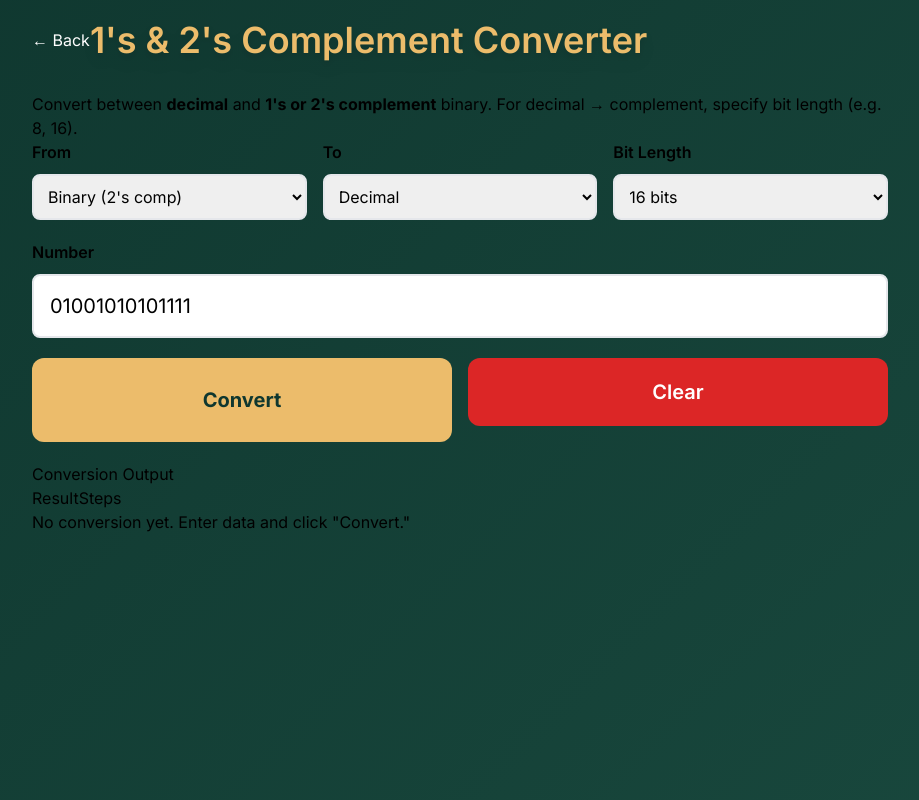
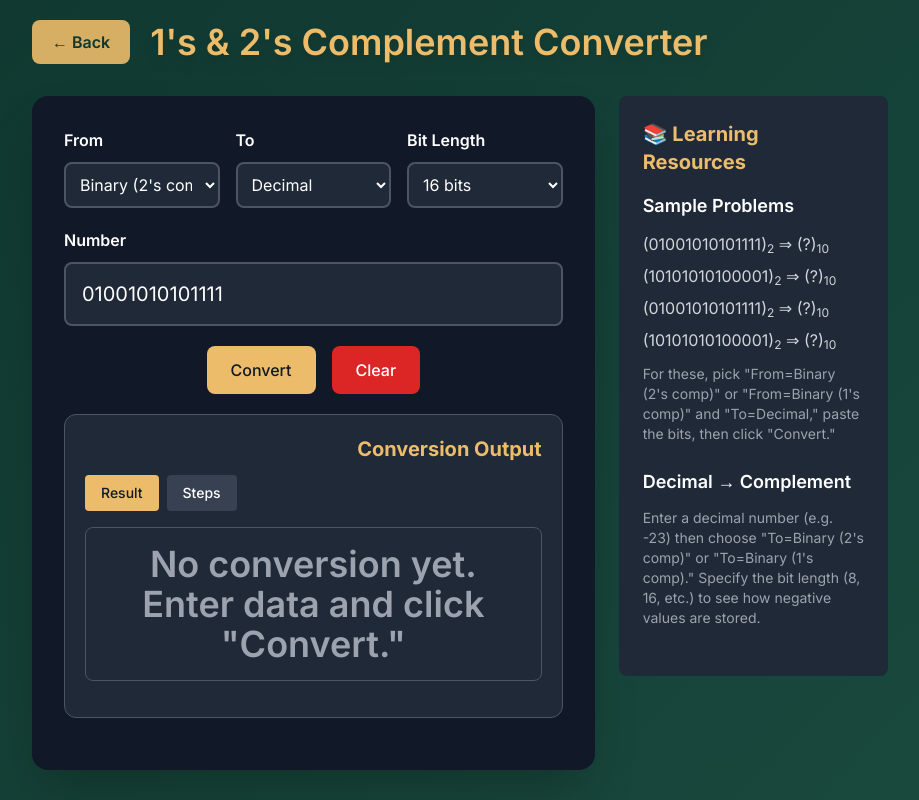
Before and after one commit to uzicodes/Calcu-Mate, a Next.js app: page /calculator/complement in a window 1280 px wide. Shown: the top 800 px of the page, without its empty margins (180-1099 px from the left). Built offline with nearby package versions, Linux system fonts and the light colour scheme; a web font is replaced by a local one.

Commit message:
fixed the layout & Ui  of the compliment calc

```diff
--- a/src/app/calculator/complement/page.tsx
+++ b/src/app/calculator/complement/page.tsx
@@ -205,26 +205,22 @@ export default function ComplementConverter() {
   return (
     <div className="min-h-screen bg-calc-gradient">
       <div className="calculator-container">
-        <div className="calculator-content">
         <div className="calculator-header">
-            <Link href="/" className="back-button">
-              ← Back
-            </Link>
-            <h1 className="calculator-title">1's & 2's Complement Converter</h1>
+          <Link href="/" className="back-btn">← Back</Link>
+          <h1>1's & 2's Complement Converter</h1>
         </div>
 
-          <p className="description">
-            Convert between <strong>decimal</strong> and <strong>1's or 2's complement</strong> binary.
-            For decimal → complement, specify bit length (e.g. 8, 16).
-          </p>
-
+        <div className="grid grid-cols-1 lg:grid-cols-3 gap-6">
+          {/* Calculator Section - Takes 2/3 width on large screens */}
+          <div className="lg:col-span-2">
+            <div className="calculator">
               <div className="grid grid-cols-3 gap-4 mb-5">
                 <div>
-              <label className="block mb-2.5 font-semibold">From</label>
+                  <label className="block mb-2.5 font-semibold text-white">From</label>
                   <select
                     value={fromType}
                     onChange={(e) => setFromType(e.target.value)}
-                className="w-full p-2.5 rounded-lg border-2 border-gray-200 text-base"
+                    className="w-full p-2.5 rounded-lg bg-gray-800 border-2 border-gray-600 text-white text-base focus:border-calc-gold"
                   >
                     <option value="decimal">Decimal</option>
                     <option value="binary">Binary</option>
@@ -234,11 +230,11 @@ export default function ComplementConverter() {
                 </div>
 
                 <div>
-              <label className="block mb-2.5 font-semibold">To</label>
+                  <label className="block mb-2.5 font-semibold text-white">To</label>
                   <select
                     value={toType}
                     onChange={(e) => setToType(e.target.value)}
-                className="w-full p-2.5 rounded-lg border-2 border-gray-200 text-base"
+                    className="w-full p-2.5 rounded-lg bg-gray-800 border-2 border-gray-600 text-white text-base focus:border-calc-gold"
                   >
                     <option value="decimal">Decimal</option>
                     <option value="binary">Binary</option>
@@ -248,11 +244,11 @@ export default function ComplementConverter() {
                 </div>
 
                 <div>
-              <label className="block mb-2.5 font-semibold">Bit Length</label>
+                  <label className="block mb-2.5 font-semibold text-white">Bit Length</label>
                   <select
                     value={bitLength}
                     onChange={(e) => setBitLength(parseInt(e.target.value))}
-                className="w-full p-2.5 rounded-lg border-2 border-gray-200 text-base"
+                    className="w-full p-2.5 rounded-lg bg-gray-800 border-2 border-gray-600 text-white text-base focus:border-calc-gold"
                   >
                     <option value={4}>4 bits</option>
                     <option value={8}>8 bits</option>
@@ -263,55 +259,57 @@ export default function ComplementConverter() {
               </div>
 
               <div className="mb-5">
-            <label className="block mb-2.5 font-semibold">Number</label>
+                <label className="block mb-2.5 font-semibold text-white">Number</label>
                 <input
                   type="text"
                   value={number}
                   onChange={(e) => setNumber(e.target.value)}
                   placeholder={fromType === 'decimal' ? 'Enter decimal number' : 'Enter binary number'}
-              className="w-full p-4 rounded-lg border-2 border-gray-200 text-xl"
+                  className="w-full p-4 rounded-lg bg-gray-800 border-2 border-gray-600 text-white text-xl focus:border-calc-gold"
                 />
               </div>
 
-          <div className="buttons mb-5">
-            <button className="btn btn-equals" onClick={convert} style={{ gridColumn: 'span 2' }}>
+              <div className="flex gap-4 mb-5 justify-center">
+                <button className="px-6 py-3 bg-calc-gold text-gray-900 rounded-lg font-medium hover:bg-calc-gold-light transition-colors" onClick={convert}>
                   Convert
                 </button>
-            <button className="btn btn-clear" onClick={clear} style={{ gridColumn: 'span 2' }}>
+                <button className="px-6 py-3 bg-red-600 text-white rounded-lg font-medium hover:bg-red-700 transition-colors" onClick={clear}>
                   Clear
                 </button>
               </div>
 
-          <div className="conversion-output">
-            <h3>Conversion Output</h3>
-            <div className="result-tabs">
+              <div className="display mt-5">
+                <div className="current-operand">
+                  <div className="mb-4">
+                    <h3 className="text-xl font-bold text-calc-gold mb-3">Conversion Output</h3>
+                    <div className="flex gap-2 mb-4">
                       <button
-                className={`tab ${!showSteps ? 'active' : ''}`}
+                        className={`px-4 py-2 rounded text-sm font-medium ${!showSteps ? 'bg-calc-gold text-gray-900' : 'bg-gray-700 text-white'}`}
                         onClick={() => setShowSteps(false)}
                       >
                         Result
                       </button>
                       <button
-                className={`tab ${showSteps ? 'active' : ''}`}
+                        className={`px-4 py-2 rounded text-sm font-medium ${showSteps ? 'bg-calc-gold text-gray-900' : 'bg-gray-700 text-white'}`}
                         onClick={() => setShowSteps(true)}
                       >
                         Steps
                       </button>
                     </div>
 
-            <div className="result-content">
+                    <div className="bg-gray-800 p-4 rounded-lg border border-gray-600">
                       {!result ? (
-                <div className="no-result">
+                        <div className="text-gray-400 text-center">
                           No conversion yet. Enter data and click "Convert."
                         </div>
                       ) : !showSteps ? (
-                <div className="result-display">
-                  <strong>{result}</strong>
+                        <div className="text-center">
+                          <div className="text-2xl font-bold text-calc-gold">{result}</div>
                         </div>
                       ) : (
-                <div className="steps-display">
+                        <div className="space-y-2">
                           {steps.map((step, index) => (
-                    <div key={index} className="step">
+                            <div key={index} className="text-sm text-gray-300 border-b border-gray-700 pb-2 last:border-0">
                               {step}
                             </div>
                           ))}
@@ -321,38 +319,39 @@ export default function ComplementConverter() {
                   </div>
                 </div>
               </div>
+            </div>
+          </div>
 
-      <div className="learning-resources">
-        <div className="resources-content">
-          <h3>📚 Learning Resources</h3>
+          {/* Learning Resources Section - Takes 1/3 width on large screens */}
+          <div className="lg:col-span-1">
+            <div className="bg-gray-800 rounded-lg p-6 h-fit">
+              <h3 className="text-xl font-bold text-calc-gold mb-4">📚 Learning Resources</h3>
 
-          <div className="section">
-            <h4>Sample Problems</h4>
-            <ul>
+              <div className="mb-6">
+                <h4 className="text-lg font-semibold text-white mb-3">Sample Problems</h4>
+                <ul className="space-y-2">
                   {sampleProblems.map((problem, index) => (
-                <li key={index}>
+                    <li key={index} className="text-gray-300">
                       ({problem.binary})<sub>2</sub> ⇒ ({problem.decimal})<sub>10</sub>
                     </li>
                   ))}
                 </ul>
-            <p>
+                <p className="text-gray-400 mt-3 text-sm">
                   For these, pick "From=Binary (2's comp)" or "From=Binary (1's comp)"
                   and "To=Decimal," paste the bits, then click "Convert."
                 </p>
               </div>
 
-          <div className="section">
-            <h4>Decimal → Complement</h4>
-            <p>
+              <div className="mb-6">
+                <h4 className="text-lg font-semibold text-white mb-3">Decimal → Complement</h4>
+                <p className="text-gray-400 text-sm">
                   Enter a decimal number (e.g. -23) then choose "To=Binary (2's comp)"
                   or "To=Binary (1's comp)." Specify the bit length (8, 16, etc.) to see how
                   negative values are stored.
                 </p>
               </div>
-
-          <button className="tutorial-button">
-            View Full Tutorial
-          </button>
+            </div>
+          </div>
         </div>
       </div>
     </div>
```
Lines whose indentation alone changed are shown as unchanged.
